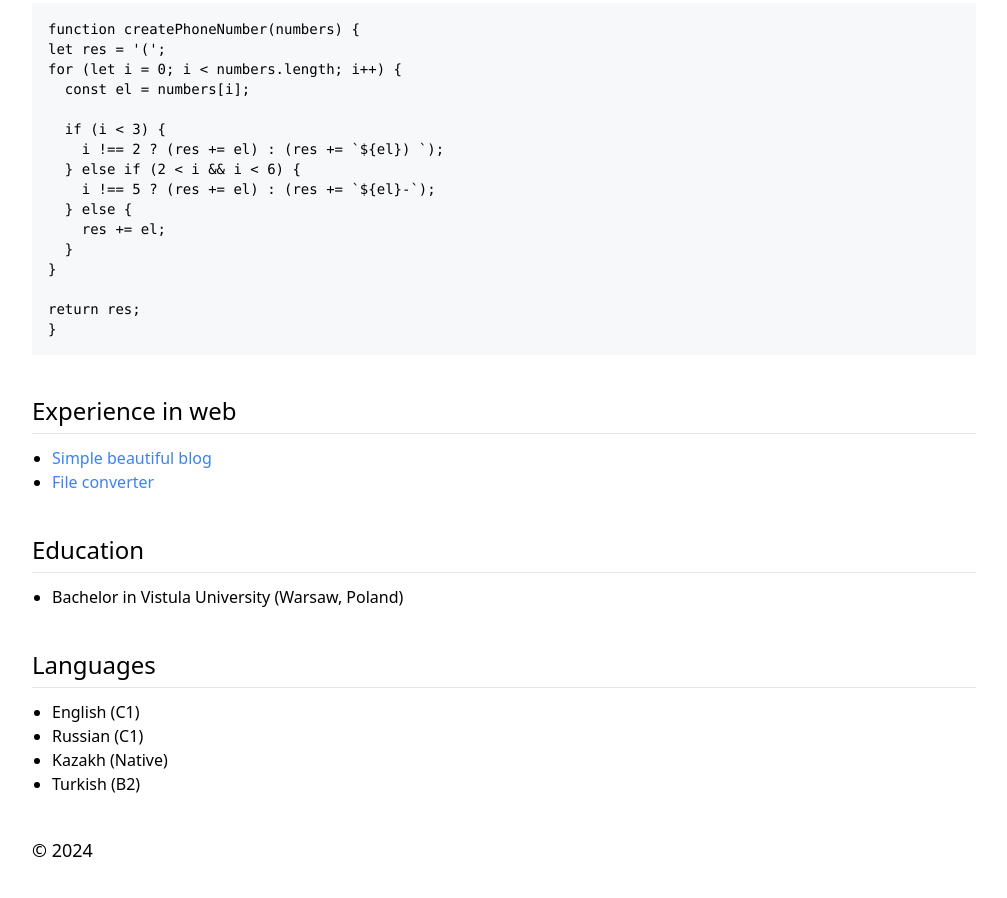
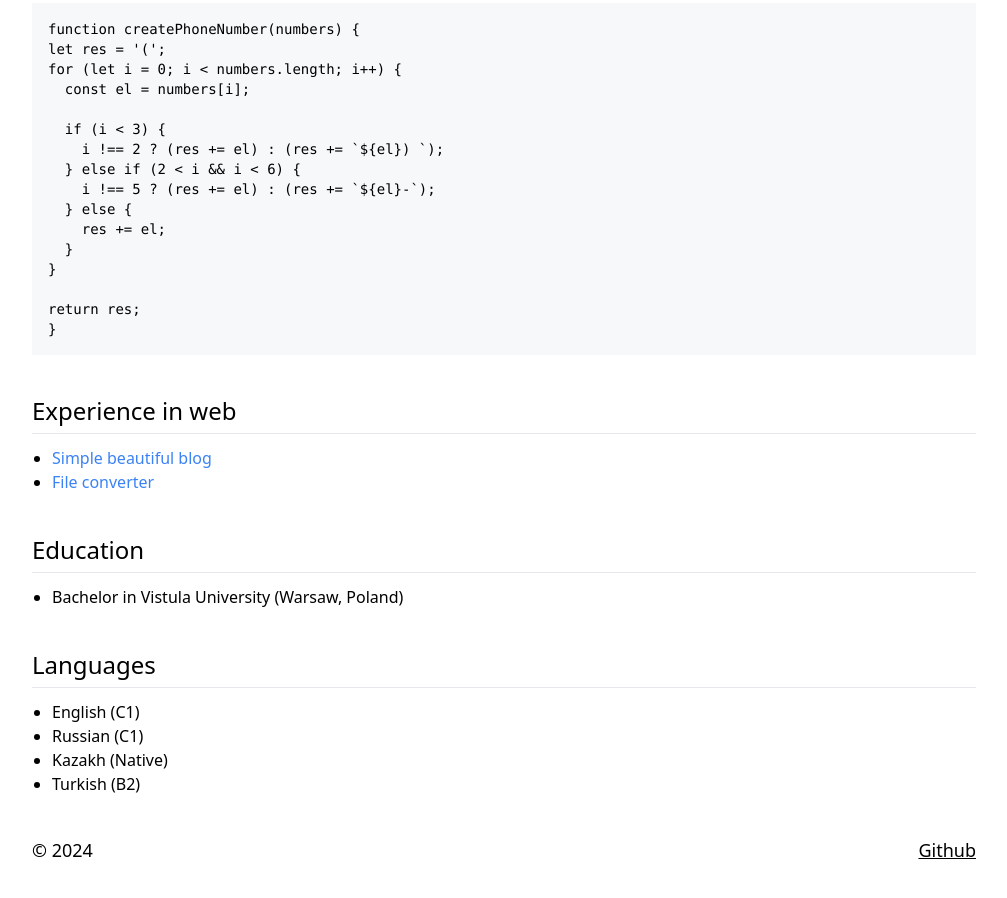
Before and after one commit to baktify/rsschool-cv, a website built with Vite: page index.html in a window 1280 px wide. Shown: the part 1104-2002 px from the top of the page, without its empty margins (136-1143 px from the left). Built offline with nearby package versions, Linux system fonts and the light colour scheme.

Commit message:
feat: add github link

```diff
--- a/index.html
+++ b/index.html
@@ -171,6 +171,9 @@ return res;
 
     <footer class="max-w-screen-lg mx-auto flex justify-between items-center text-lg px-10">
       <div>&copy; 2024</div>
+      <div class="flex items-center space-x-20">
+        <div><a class="underline" href="https://github.com/baktify">Github</a></div>
+      </div>
     </footer>
   </div>
 
```
